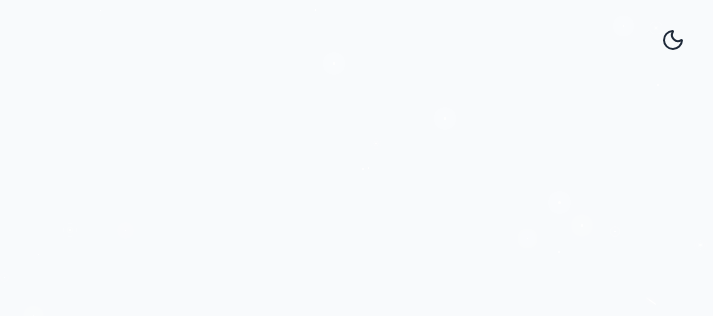
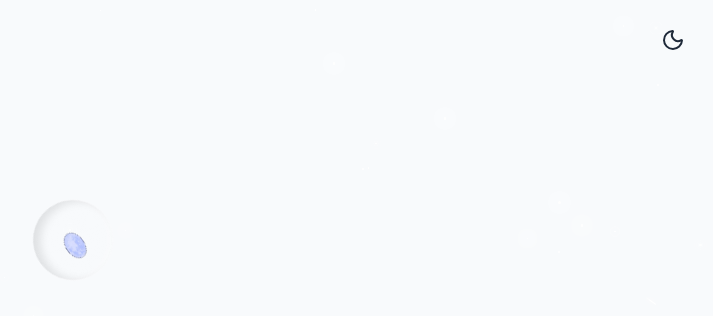
Before and after one commit to omery-t/portfolio, a React (Vite) app: page / in a window 1280 px wide. Shown: the top 316 px of the page, without its empty margins (567-1280 px from the left). Built offline with nearby package versions, Linux system fonts and the light colour scheme.

Commit message:
moonlordxd

```diff
--- /dev/null
+++ b/src/components/Moon.jsx
@@ -0,0 +1,94 @@
+import { useState, useEffect, useRef } from 'react';
+import moonAsset from '@/assets/moon.png';
+
+export const Moon = () => {
+  const [position, setPosition] = useState({ x: 50, y: 30 }); // Initial position
+  const [isDragging, setIsDragging] = useState(false);
+  const [dragOffset, setDragOffset] = useState({ x: 0, y: 0 });
+  const moonRef = useRef(null);
+
+  // Handle mouse down on moon
+  const handleMouseDown = (e) => {
+    setIsDragging(true);
+
+    if (moonRef.current) {
+      const rect = moonRef.current.getBoundingClientRect();
+      const offsetX = e.clientX - rect.left - rect.width / 2;
+      const offsetY = e.clientY - rect.top - rect.height / 2;
+      setDragOffset({ x: offsetX, y: offsetY });
+    }
+  };
+
+  // Handle mouse movement for dragging
+  useEffect(() => {
+    const handleMouseMove = (e) => {
+      if (isDragging) {
+        const newX = ((e.clientX - dragOffset.x) / window.innerWidth) * 100;
+        const newY = ((e.clientY - dragOffset.y) / window.innerHeight) * 100;
+
+        // Constrain to viewport bounds
+        const constrainedX = Math.max(5, Math.min(95, newX));
+        const constrainedY = Math.max(5, Math.min(95, newY));
+
+        setPosition({ x: constrainedX, y: constrainedY });
+      }
+    };
+
+    const handleMouseUp = () => {
+      setIsDragging(false);
+    };
+
+    if (isDragging) {
+      document.addEventListener('mousemove', handleMouseMove);
+      document.addEventListener('mouseup', handleMouseUp);
+    }
+
+    return () => {
+      document.removeEventListener('mousemove', handleMouseMove);
+      document.removeEventListener('mouseup', handleMouseUp);
+    };
+  }, [isDragging, dragOffset]);
+
+  return (
+    <button
+      ref={moonRef}
+      type="button"
+      className={`
+        fixed z-10 cursor-pointer select-none transition-transform duration-300
+        hover:scale-110 active:scale-95 border-none bg-transparent p-0
+        ${isDragging ? 'cursor-grabbing' : 'cursor-grab'}
+      `}
+      style={{
+        left: `${position.x}%`,
+        top: `${position.y}%`,
+        transform: 'translate(-50%, -50%)',
+        width: '80px',
+        height: '80px',
+      }}
+      onMouseDown={handleMouseDown}
+      aria-label="Interactive moon - click and drag to move"
+    >
+      <div
+        className="w-full h-full rounded-full animate-float"
+        style={{
+          animation: 'float 6s ease-in-out infinite, spin 20s linear infinite',
+          background: `url(${moonAsset}) center/cover`,
+          backgroundSize: '100% 100%',
+          boxShadow: `
+            0 0 20px rgba(255, 255, 255, 0.3),
+            inset -5px -5px 10px rgba(0, 0, 0, 0.1),
+            inset 5px 5px 10px rgba(255, 255, 255, 0.2)
+          `,
+        }}
+      />
+
+      <div
+        className="absolute inset-0 rounded-full pointer-events-none"
+        style={{
+          background: 'radial-gradient(circle, rgba(255, 255, 255, 0.1) 0%, transparent 70%)',
+          animation: 'pulse-subtle 4s ease-in-out infinite',
+        }}
+      />
+    </button>
+  );
+};
--- a/src/components/StarBackground.jsx
+++ b/src/components/StarBackground.jsx
@@ -1,4 +1,5 @@
 import { useEffect, useState } from 'react'
+import { Moon } from './Moon'
 
 export const StarBackground = () => {
     const [stars, setStars] = useState([]);
@@ -40,8 +41,10 @@ export const StarBackground = () => {
         return meteorsArray;
     }
 
-    // Render stars and meteors
+    // Render moon, stars and meteors
     return <div className='fixed inset-0 overflow-hidden pointer-events-nonez-0'>
+        <Moon />
+
         {stars.map(star => (
             <div
                 key={star.id} className='star animate-pulse-subtle' style = {{
--- a/src/index.css
+++ b/src/index.css
@@ -60,6 +60,15 @@
   100% {
     transform: rotate(215deg) translateX(-500px);
     opacity: 0;
+  }
+}
+
+@keyframes spin {
+  from {
+    transform: rotate(0deg);
+  }
+  to {
+    transform: rotate(360deg);
   }
 }
 
```
Also changed, not shown: src/assets/moon.png (added).
